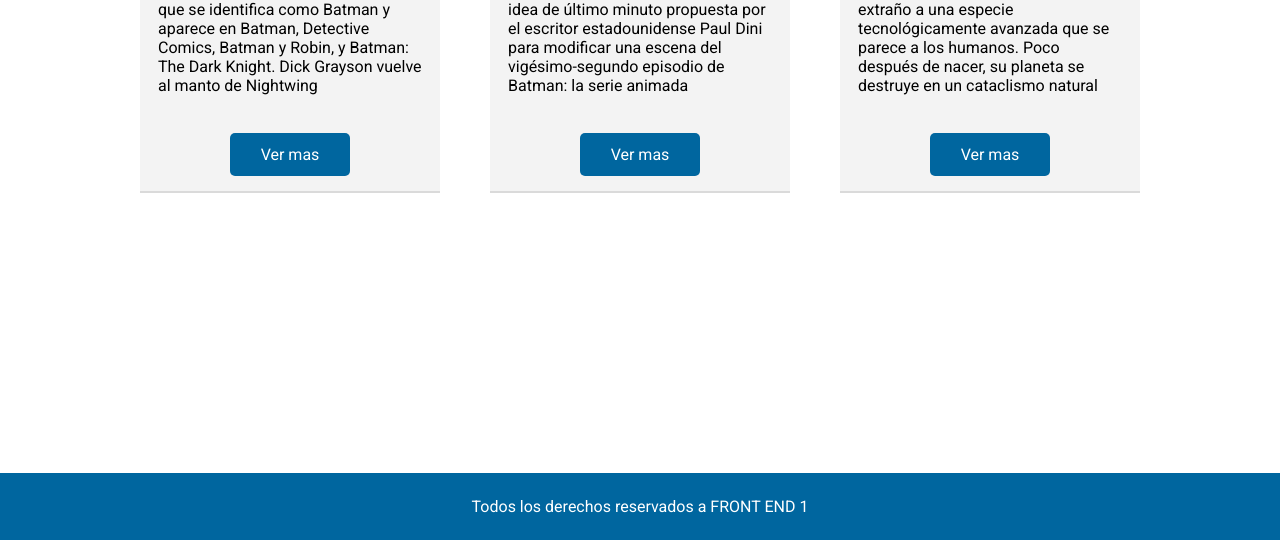
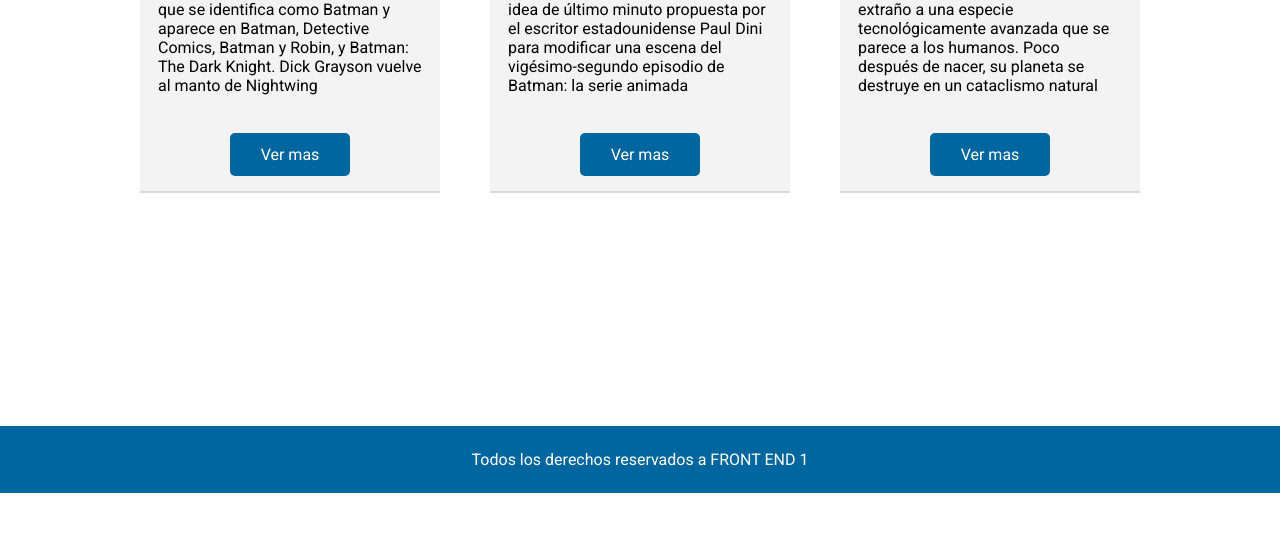
Before and after one commit to locchiato/Frontend1-Clase7, a plain HTML site: page index.html in a window 1280 px wide. Shown: the part 717-1257 px from the top of the page. After the commit the page ends 1210 px from the top, so only its background shows below. Drawn offline with Linux system fonts and the light colour scheme.

Commit message:
[MOD] se vuelve a poner relative al footer.

```diff
--- a/css/styles.css
+++ b/css/styles.css
@@ -193,6 +193,5 @@ footer {
     width: 100%;
     padding: 24px;
     text-align: center;
-    position: absolute;
-    top: calc(var(--page-height) + var(--bg-height));
+    position: relative;
 }
```
